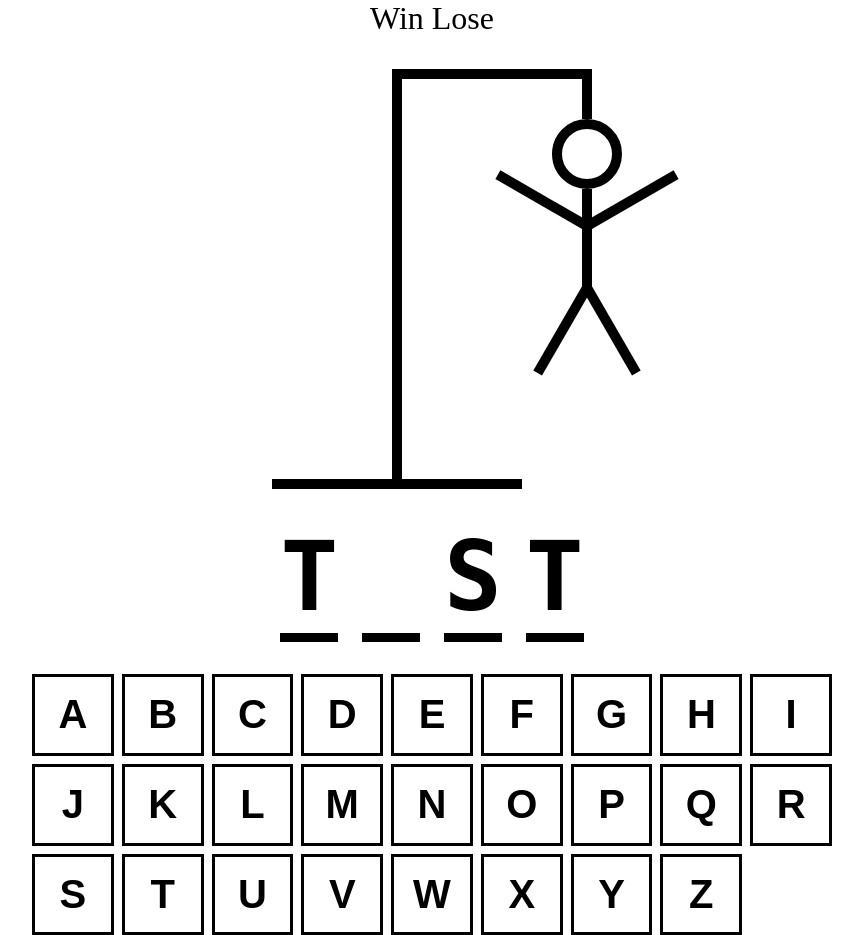
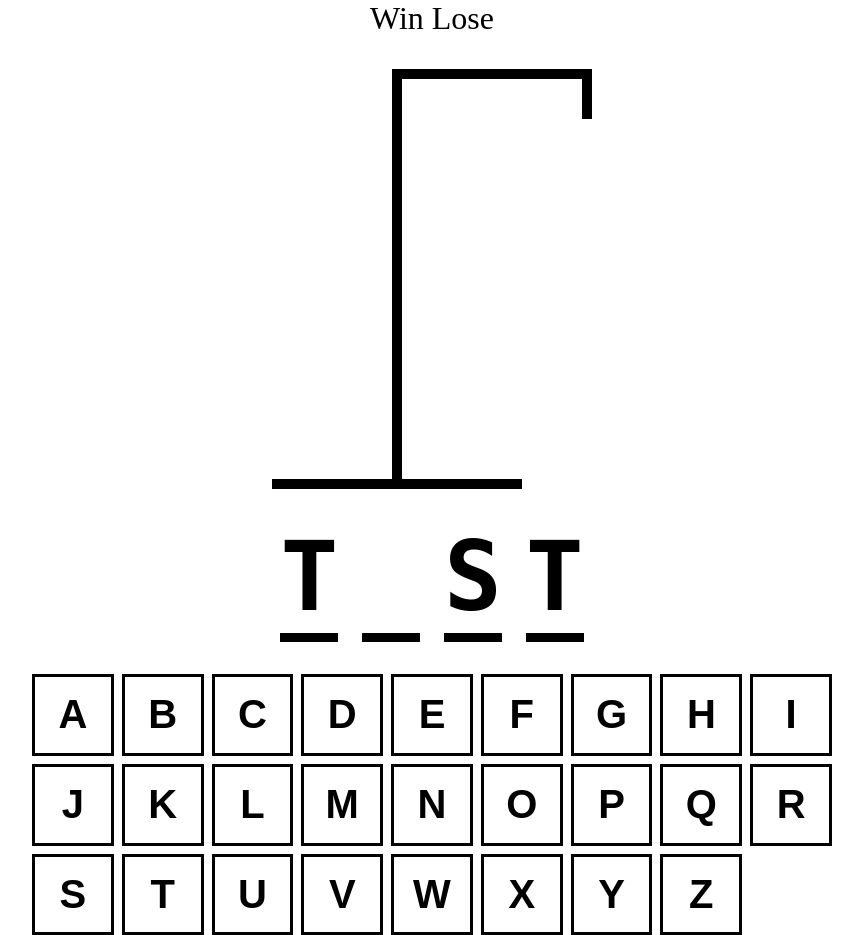
Before and after one commit to adamLangsti/Hangman, a React (Vite) app: page / in a window 1280 px wide. Shown: the whole page, without its empty margins (208-1071 px from the left). Built offline with nearby package versions, Linux system fonts and the light colour scheme.

Commit message:
feat: hangman body collected in array

```diff
--- a/src/HangmanDrawing.tsx
+++ b/src/HangmanDrawing.tsx
@@ -10,15 +10,16 @@
 
 const LEFT_LEG = <div className='left-leg' />;
 
-export function HangmanDrawing() {
+const BODY_PARTS = [HEAD, BODY, RIGHT_ARM, LEFT_ARM, RIGHT_LEG, LEFT_LEG];
+
+type HangmanDrawingProps = {
+    numberOfGuesses: number;
+};
+
+export function HangmanDrawing({ numberOfGuesses }: HangmanDrawingProps) {
     return (
         <div className='hangmanDrawerContainer'>
-            {HEAD}
-            {BODY}
-            {RIGHT_ARM}
-            {LEFT_ARM}
-            {RIGHT_LEG}
-            {LEFT_LEG}
+            {BODY_PARTS.slice(0, numberOfGuesses)}
             <div className='dropDownBar' />
             <div className='topBar' />
             <div className='verticalBar' />
```
